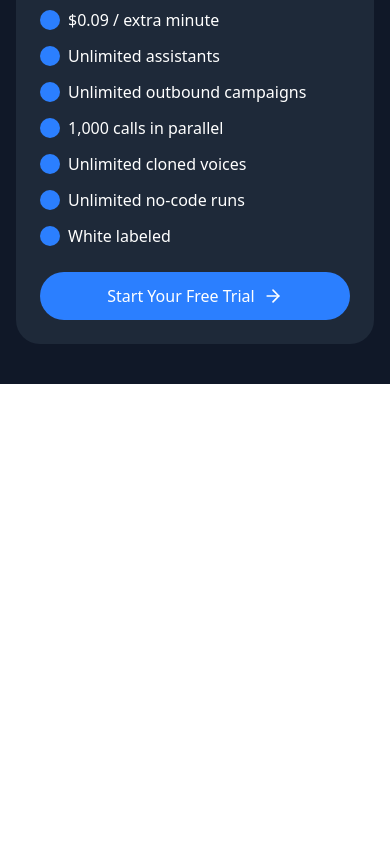
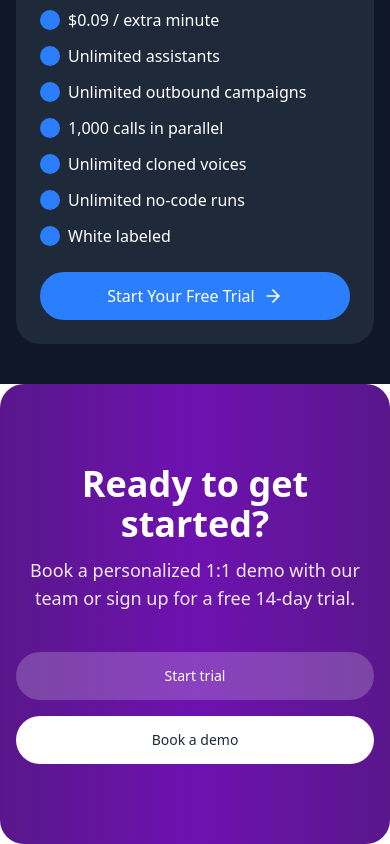
Before and after one commit to Fardeen26/malfoy, a Next.js app: page / in a window 390 px wide. Shown: the part 5730-6574 px from the top of the page. Before the commit the page ends 6114 px from the top, so only its background shows below. Built offline with nearby package versions, Linux system fonts and the light colour scheme.

Commit message:
feat: added cta section

```diff
--- a/src/app/page.tsx
+++ b/src/app/page.tsx
@@ -1,4 +1,5 @@
 import BentoLayout from "@/components/BentoGrid";
+import CTASection from "@/components/CtaSection";
 import FaqSection from "@/components/FaqSection";
 import PricingSection from "@/components/Pricings";
 import { Hero } from "@/components/ui/animated-hero";
@@ -12,6 +13,7 @@ export default function Home() {
       <WhyChooseSection />
       <FaqSection />
       <PricingSection />
+      <CTASection />
     </div>
   );
 }
--- /dev/null
+++ b/src/components/CtaSection.tsx
@@ -0,0 +1,32 @@
+import React from 'react';
+import { Button } from "@/components/ui/button";
+
+export default function CTASection() {
+    return (
+        <div className="w-full bg-gradient-to-r from-purple-900 via-purple-800 to-purple-900 rounded-3xl px-4 py-20 text-center">
+            <h2 className="text-4xl md:text-5xl font-bold text-white mb-3">
+                Ready to get started?
+            </h2>
+
+            <p className="text-white/90 mb-10 text-lg">
+                Book a personalized 1:1 demo with our team or sign up for a free 14-day trial.
+            </p>
+
+            <div className="flex flex-col sm:flex-row gap-4 justify-center">
+                <Button
+                    variant="secondary"
+                    className="bg-white/20 hover:bg-white/30 text-white rounded-full px-8 py-2 h-12"
+                >
+                    Start trial
+                </Button>
+
+                <Button
+                    variant="default"
+                    className="bg-white hover:bg-white/90 text-gray-800 rounded-full px-8 py-2 h-12"
+                >
+                    Book a demo
+                </Button>
+            </div>
+        </div>
+    );
+};
```
